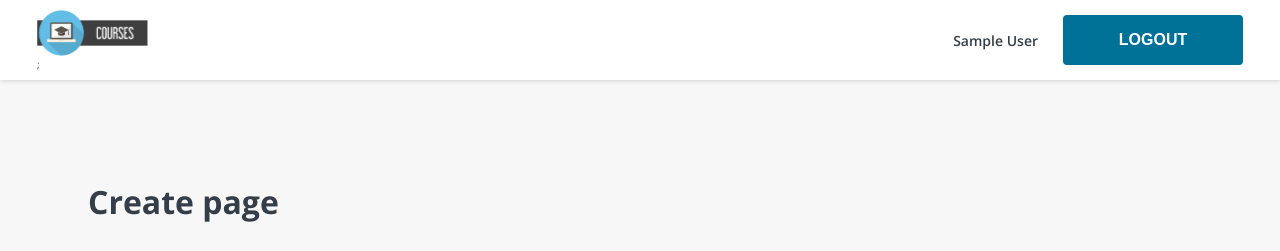
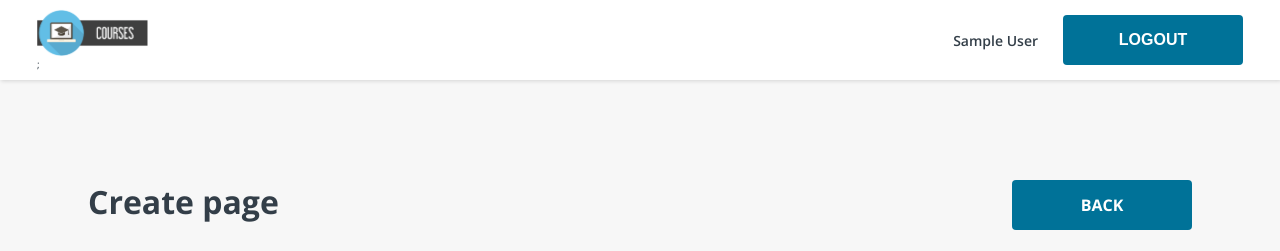
Before and after one commit to Anastasiia-Tsynduk/courses-app, a React (Vite) app: page /courses/add in a window 1280 px wide. Shown: the top 251 px of the page. Built offline with nearby package versions, Linux system fonts and the light colour scheme; no server answers; sample sign-in values are in the browser's storage.

Commit message:
added back link to the createedit component, changed style to back link

```diff
--- a/src/components/CourseInfo/CourseInfo.css
+++ b/src/components/CourseInfo/CourseInfo.css
@@ -3,7 +3,7 @@
     margin: 0 auto;
     display: flex;
     flex-direction: column;
-    align-items: center;
+    align-items: stretch;
     gap: 2.3rem;
 }
 
@@ -51,8 +51,10 @@
     max-width: 100%;
 }
 
-.back {
-    align-self: flex-end;
+.heading-and-back {
+    display: flex;
+    justify-content: space-between;
+    align-items: center;
 }
 
 .course-details {
--- a/src/components/CourseInfo/CourseInfo.tsx
+++ b/src/components/CourseInfo/CourseInfo.tsx
@@ -27,7 +27,12 @@ const CourseInfo: React.FC = () => {
 
     return (
         <div className="course-info-wrapper">
-            <h2>{course?.title}</h2>
+            <div className="heading-and-back">
+                <h2>{course?.title}</h2>
+                <Link to="/courses" className="link">
+                    {BUTTON_BACK}
+                </Link>
+            </div>
             <div className="course-info-container">
                 <div className="description-section">
                     <p className="description-title">Description:</p>
@@ -52,9 +57,6 @@ const CourseInfo: React.FC = () => {
                     </p>
                 </div>
             </div>
-            <Link to="/courses" className="link back">
-                {BUTTON_BACK}
-            </Link>
         </div>
     );
 };
--- a/src/components/CreateEditCourse/CreateEditCourse.css
+++ b/src/components/CreateEditCourse/CreateEditCourse.css
@@ -3,7 +3,7 @@
     margin: 10rem auto;
     display: flex;
     flex-direction: column;
-    align-items: center;
+    align-items: stretch;
     gap: 3rem;
 }
 
@@ -93,3 +93,9 @@
     justify-content: flex-end;
     gap: 2rem;
 }
+
+.heading-and-back {
+    display: flex;
+    justify-content: space-between;
+    align-items: center;
+}
--- a/src/components/CreateEditCourse/CreateEditCourse.tsx
+++ b/src/components/CreateEditCourse/CreateEditCourse.tsx
@@ -3,10 +3,11 @@ import Input from "@/common/Input/Input";
 import AuthorsSection from "../CreateCourse/AuthorsSection/AuthorsSection";
 import { Author } from "@/models/Author";
 import getCourseDuration from "@/helpers/getCourseDuration";
-import { useNavigate } from "react-router-dom";
+import { Link, useNavigate } from "react-router-dom";
 import { useState } from "react";
 
 import "./CreateEditCourse.css";
+import { BUTTON_BACK } from "@/constants";
 
 type CreateEditCourseProps = {
     heading: string;
@@ -90,7 +91,12 @@ const CreateEditCourse: React.FC<CreateEditCourseProps> = ({
     const formattedDuration = getCourseDuration(Number(duration));
     return (
         <div className="create-course-wrapper">
-            <h2>{heading}</h2>
+            <div className="heading-and-back">
+                <h2>{heading}</h2>
+                <Link to="/courses" className="link">
+                    {BUTTON_BACK}
+                </Link>
+            </div>
             <div className="create-course-container">
                 <form onSubmit={handleSubmit}>
                     <div className="main-container">
```
